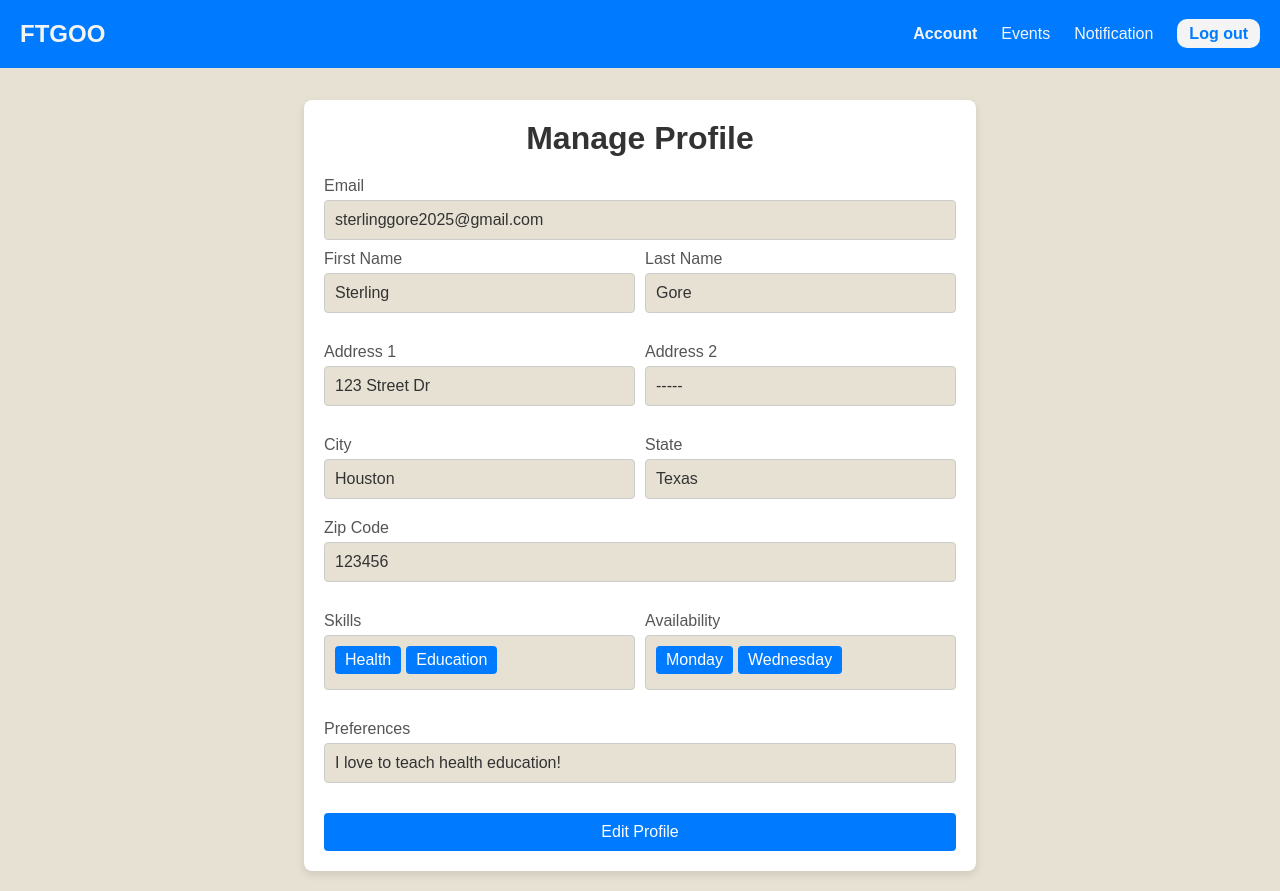
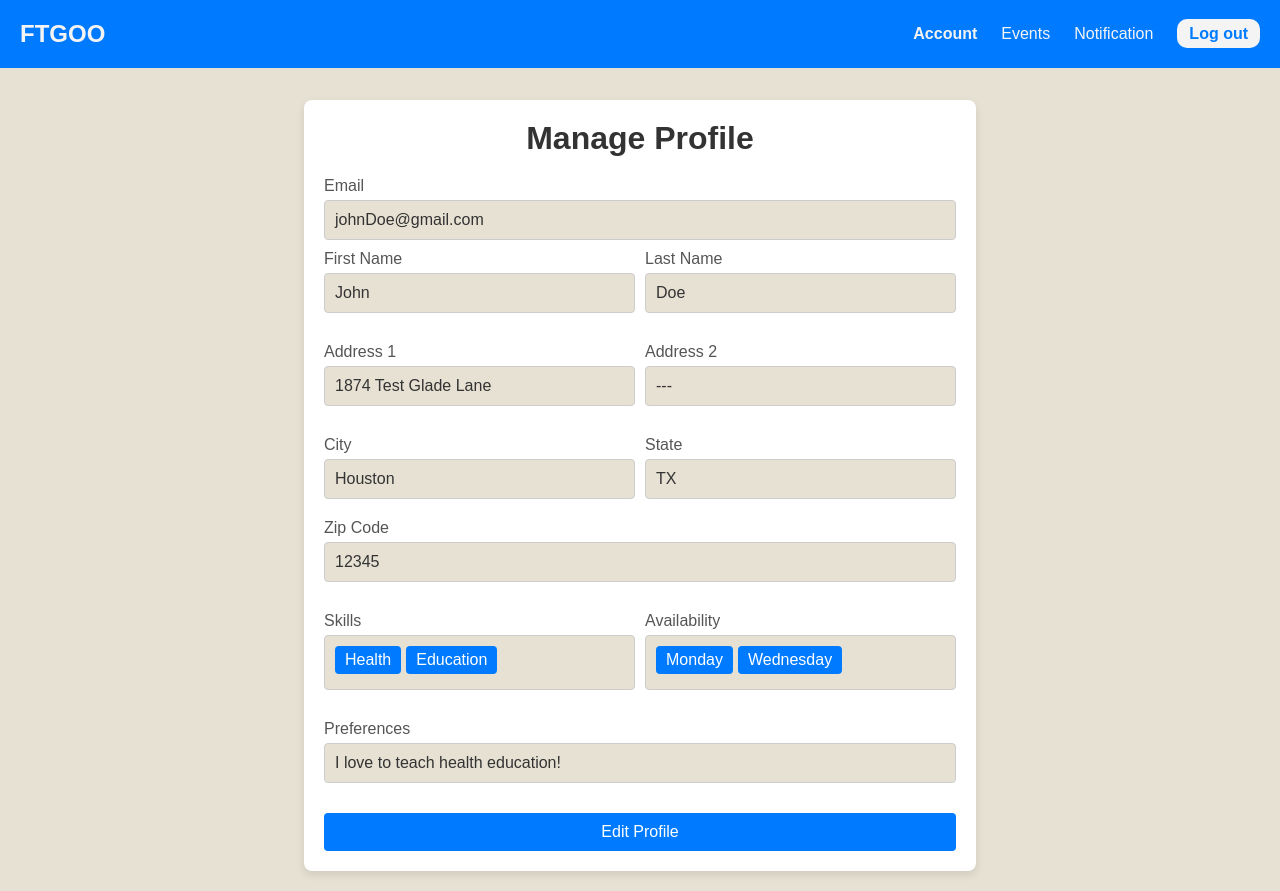
Before and after one commit to Sterling-Gore/COSC4353, a Next.js app in the folder ftgoo/: page /user/account in a window 1280 px wide. Built offline with nearby package versions, Linux system fonts and the light colour scheme.

Commit message:
testing: working with pseudo-backend

```diff
--- a/ftgoo/pages/api/server.js
+++ b/ftgoo/pages/api/server.js
@@ -7,14 +7,16 @@ export let personObject = {
     password: "password",
     email: "johnDoe@gmail.com",
     Address1: "1874 Test Glade Lane",
-    Address2: "",
+    Address2: "---",
     city: "Houston",
-    State: "Texas",
+    State: "TX",
     zipCode: 12345,
     skills: ["Health", "Education"],
     availability: ["Monday", "Wednesday"],
     preference: "I love to teach health education!"
 };
+
+
 
 //personObject["firstName"] = "Sterling"
 //or
--- a/ftgoo/pages/user/account/index.js
+++ b/ftgoo/pages/user/account/index.js
@@ -19,6 +19,7 @@ export default function profile_management() {
   const [error, setError] = useState("");
   const [showSkillDropdown, setShowSkillDropdown] = useState(false);
   const [showAvailabilityDropdown, setShowAvailabilityDropdown] = useState(false);
+  const [email, setEmail] = useState(personObject.email);
 
   const router = useRouter();
 
@@ -41,6 +42,20 @@ export default function profile_management() {
         setError("Please fill in all fields");
         return;
       }
+      //puts data into the server
+      personObject.firstName = firstName;
+      personObject.lastName = lastName;
+      personObject.Address1 = address1;
+      personObject.Address2 = address2;
+      personObject.city = city;
+      personObject.state = state;
+      personObject.zipCode = zipCode;
+      personObject.skills = skills;
+      personObject.availability = availability;
+      personObject.preference = preferences;
+      console.log(personObject);
+
+
       setError("")
       setStep(1);
       // Handle form submission
@@ -95,20 +110,20 @@ export default function profile_management() {
             <div style={styles.inputGroup}>
               <label style={styles.label}>Email</label>
                 <div style = {styles.dataBox}>
-                    <p>sterlinggore2025@gmail.com</p>
+                    <p>{email}</p>
                 </div>
             </div>
             <div style={styles.row}>
               <div style={styles.inputGroup}>
                 <label style={styles.label}>First Name</label>
                 <div style = {styles.dataBox}>
-                    <p>Sterling</p>
+                    <p>{firstName}</p>
                 </div>
               </div>
               <div style={styles.inputGroup}>
                 <label style={styles.label}>Last Name</label>
                 <div style = {styles.dataBox}>
-                    <p>Gore</p>
+                    <p>{lastName}</p>
                 </div>
               </div>
             </div>
@@ -116,13 +131,13 @@ export default function profile_management() {
               <div style={styles.inputGroup}>
                 <label style={styles.label}>Address 1</label>
                 <div style = {styles.dataBox}>
-                    <p>123 Street Dr</p>
+                    <p>{address1}</p>
                 </div>
               </div>
               <div style={styles.inputGroup}>
                 <label style={styles.label}>Address 2</label>
                 <div style = {styles.dataBox}>
-                    <p>-----</p>
+                    <p>{address2}</p>
                 </div>
               </div>
             </div>
@@ -130,19 +145,19 @@ export default function profile_management() {
               <div style={styles.inputGroup}>
                 <label style={styles.label}>City</label>
                 <div style = {styles.dataBox}>
-                    <p>Houston</p>
+                    <p>{city}</p>
                 </div>
               </div>
               <div style={styles.inputGroup}>
                 <label style={styles.label}>State</label>
                 <div style = {styles.dataBox}>
-                    <p>Texas</p>
+                    <p>{state}</p>
                 </div>
               </div>
               <div style={styles.inputGroup}>
                 <label style={styles.label}>Zip Code</label>
                 <div style = {styles.dataBox}>
-                    <p>123456</p>
+                    <p>{zipCode}</p>
                 </div>
               </div>
             </div>
```
